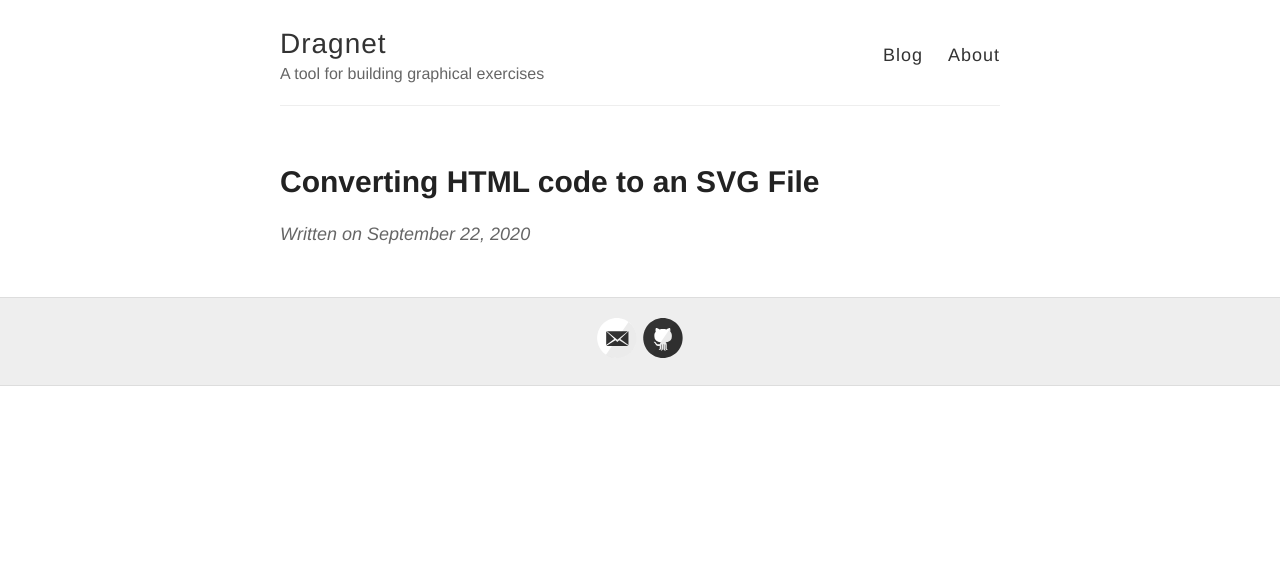
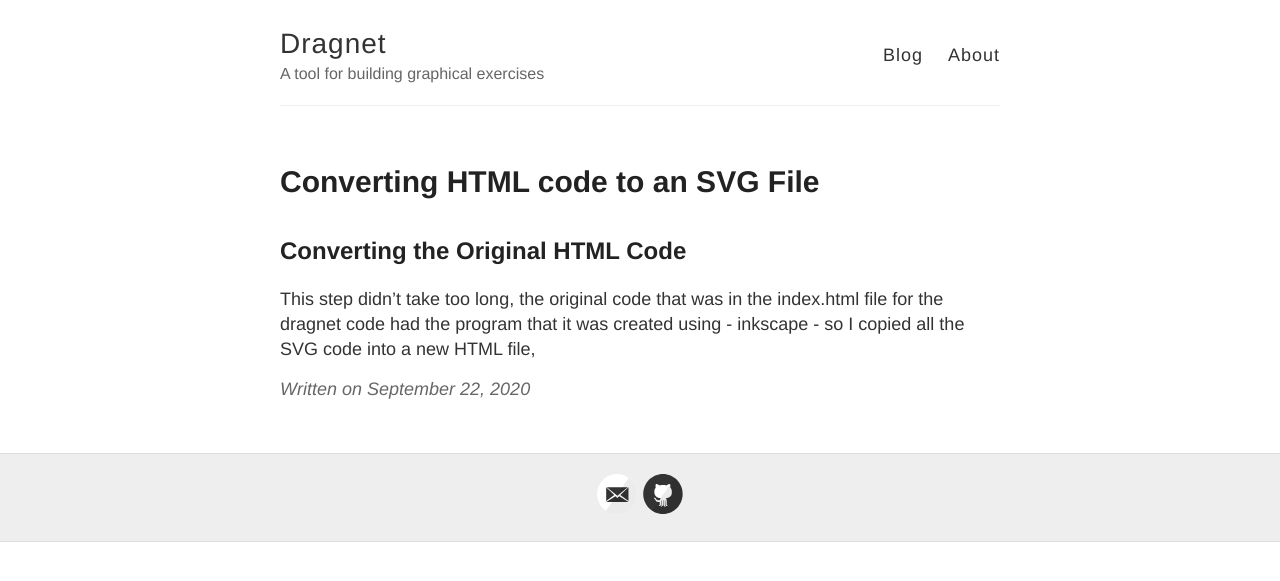
Before and after one commit to connor-cozens/dragnet-os, a Jekyll site: the page built from _posts/2020-09-22-converting-html-code-to-svg-file.md, in a window 1280 px wide. Shown: the top 581 px of the page. Built offline with Jekyll 4.4.1, drawn with Linux system fonts in a browser that asks for light colours.

```diff
--- a/_posts/2020-09-22-converting-html-code-to-svg-file.md
+++ b/_posts/2020-09-22-converting-html-code-to-svg-file.md
@@ -2,3 +2,7 @@
 layout: post
 title: "Converting HTML code to an SVG File"
 ---
+
+## Converting the Original HTML Code
+
+This step didn't take too long, the original code that was in the index.html file for the dragnet code had the program that it was created using - inkscape - so I copied all the SVG code into a new HTML file,
--- a/original_code/main.js
+++ b/original_code/main.js
@@ -105,7 +105,7 @@
     let filledSlotCount = 0;
     const slots = Array.from(svg.querySelectorAll('.slot'))
                        .map(s => new Slot(s));
-
+    console.log(slots);
     const choiceX = 500;
     const choiceY = 25;
     const choices = slots.map((s, i) =>
@@ -123,7 +123,7 @@
                             complete(slots);
                         }
                    }));
-
+    console.log(choices);
     for (let choice of choices) {
         choice.render();
     }
```
Also changed, not shown: original_code/index.html (+10 -4 lines), original_code/mapofcanada.svg.
